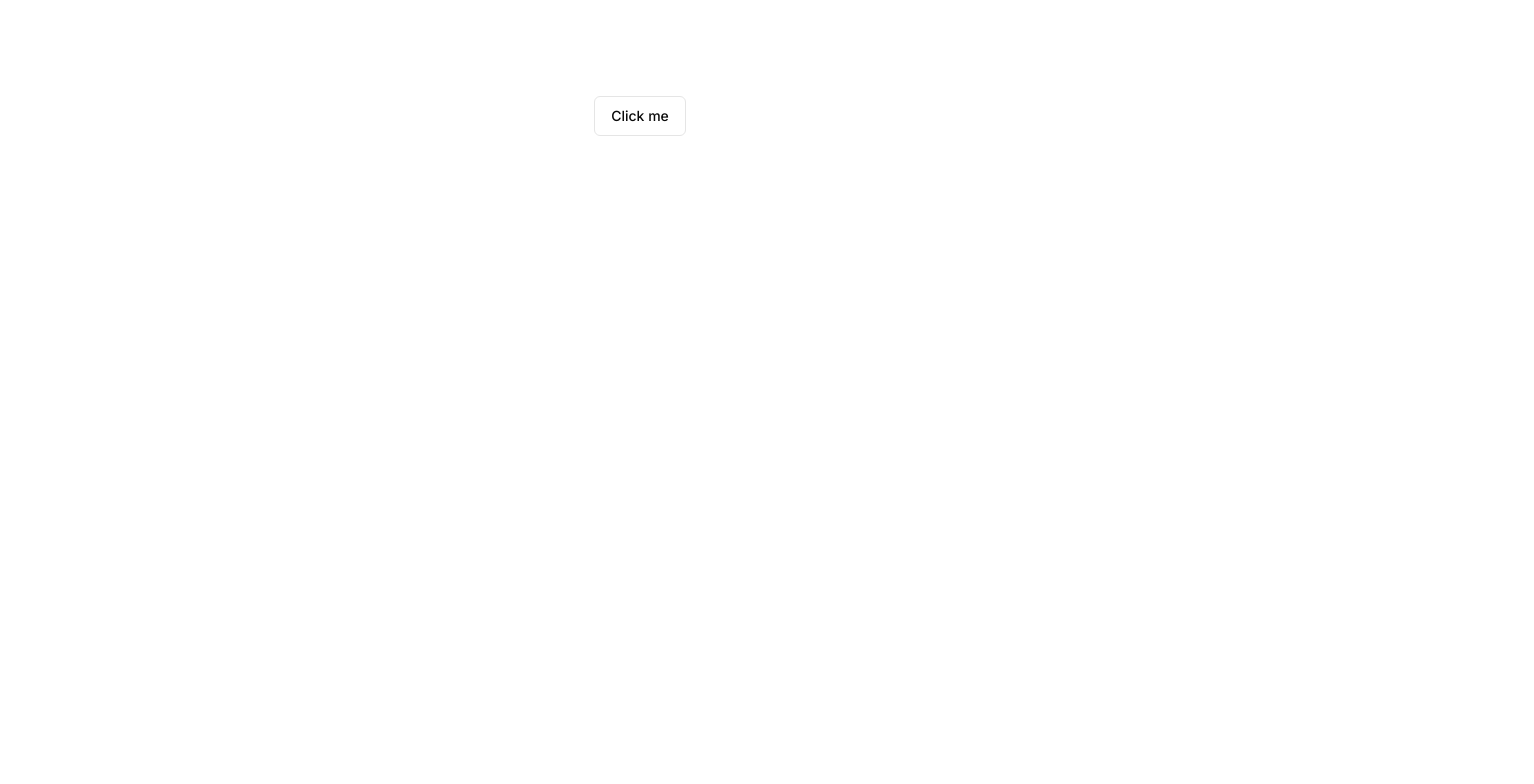
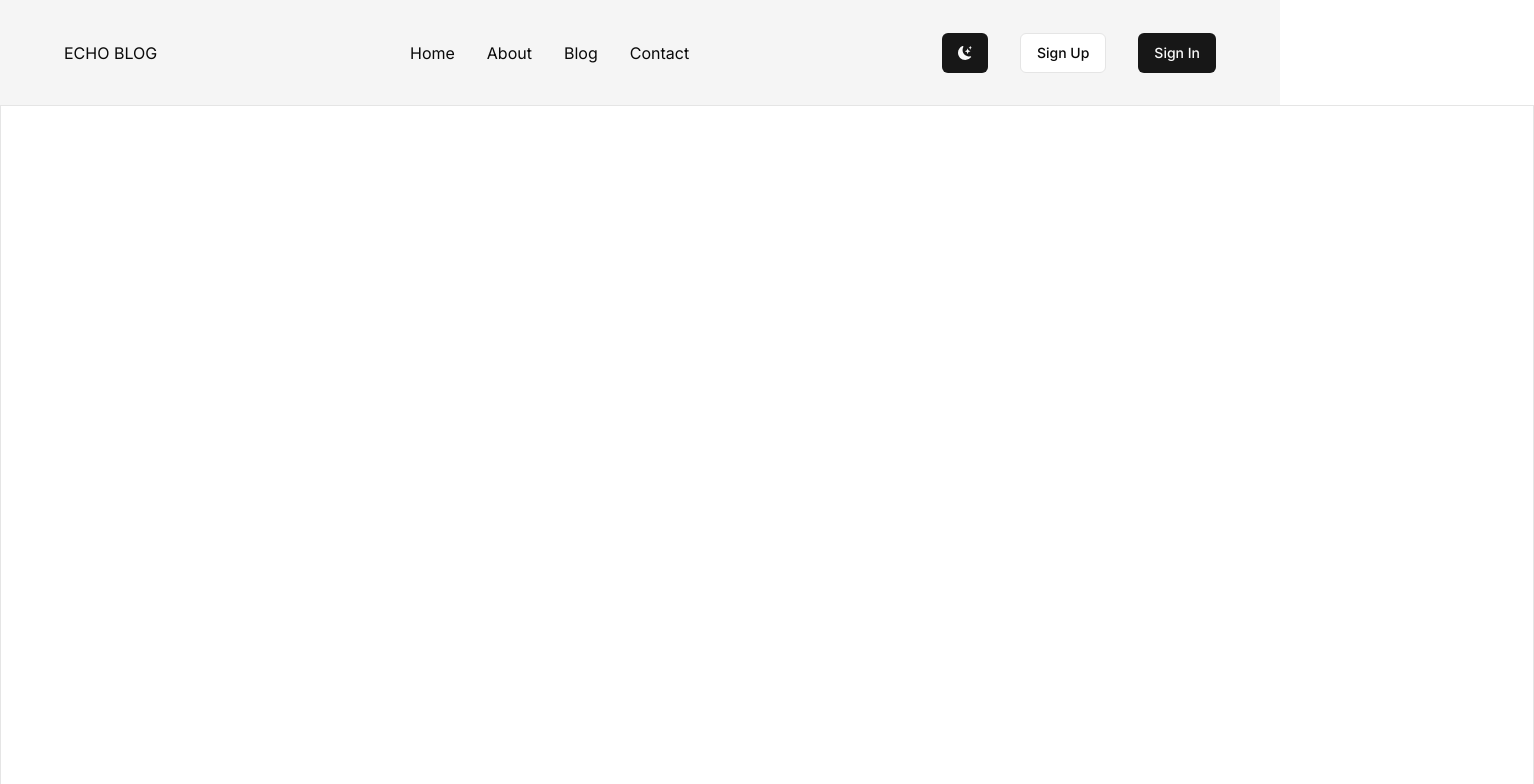
Before and after one commit to abdelhak-org/echo, a Next.js app: page / in a window 1280 px wide. Shown: the top 784 px of the page, 1534 px wide, since content can reach past the window. Built offline with nearby package versions, Linux system fonts and the light colour scheme.

Commit message:
add a basic navbar

```diff
--- a/package.json
+++ b/package.json
@@ -14,6 +14,7 @@
     "clsx": "^2.1.0",
     "lucide-react": "^0.359.0",
     "next": "14.1.3",
+    "next-themes": "^0.3.0",
     "react": "^18",
     "react-dom": "^18",
     "react-icons": "^5.0.1",
--- a/src/app/layout.tsx
+++ b/src/app/layout.tsx
@@ -1,7 +1,9 @@
+import { ThemeProvider } from "@/components/theme-provider"
+
 import type { Metadata } from "next";
 import { Inter } from "next/font/google";
 import "./globals.css";
-
+import Navbar from "@/components/navbar/Navbar";
 const inter = Inter({ subsets: ["latin"] });
 
 export const metadata: Metadata = {
@@ -16,7 +18,18 @@ export default function RootLayout({
 }>) {
   return (
     <html lang="en">
-      <body className={inter.className}>{children}</body>
+      <body className={inter.className}>
+      <ThemeProvider
+            attribute="class"
+            defaultTheme="system"
+            enableSystem
+            disableTransitionOnChange
+          >
+        <Navbar />
+        {children}
+
+        </ThemeProvider >
+        </body>
     </html>
   );
 }
--- a/src/app/page.tsx
+++ b/src/app/page.tsx
@@ -1,8 +1,8 @@
 import { Button } from "@/components/ui/button";
 export default function Home() {
   return (
-    <main className="flex min-h-screen flex-col items-center justify-between p-24">
-      <Button variant={'outline'}>Click me</Button>
+    <main className="flex w-[1534px] min-h-screen flex-col items-center justify-between p-24 border mx-auto border-neutral-200">
+
     </main>
   );
 }
--- /dev/null
+++ b/src/components/ModeToggle.tsx
@@ -0,0 +1,33 @@
+"use client"
+
+import React , {useState } from "react"
+import { useTheme } from "next-themes"
+import { FiSun } from "react-icons/fi";
+import { BsMoonStarsFill } from "react-icons/bs";
+
+
+import { Button } from "@/components/ui/button"
+export function ModeToggle() {
+  const {theme ,  setTheme } = useTheme()
+
+
+  if(theme === "dark" ){
+   return (
+    <Button onClick={() => setTheme("light")}>
+    <FiSun/>
+    </Button>
+   )
+  }
+  return (
+
+
+
+
+        <Button onClick={() => setTheme("dark")}>
+        <BsMoonStarsFill />
+
+        </Button>
+
+
+  )
+}
--- /dev/null
+++ b/src/components/navbar/Navbar.tsx
@@ -0,0 +1,29 @@
+import { Button } from "../ui/button"
+import { ModeToggle } from "../ModeToggle"
+
+const Navbar = () => {
+  return (
+    <nav className="w-screen h-[105px]  flex justify-between items-center px-16
+      dark:text-neutral-100 dark:bg-neutral-950
+       bg-neutral-100
+
+      ">
+      <h4>ECHO BLOG</h4>
+      <div>
+        <ul className="flex space-x-8">
+          <li>Home</li>
+          <li>About </li>
+          <li>Blog</li>
+          <li>Contact</li>
+        </ul>
+      </div>
+        <div className="flex space-x-8">
+            <ModeToggle />
+            <Button variant={"outline"}>Sign Up</Button>
+            <Button>Sign In</Button>
+        </div>
+    </nav>
+  )
+}
+
+export default Navbar
--- /dev/null
+++ b/src/components/theme-provider.tsx
@@ -0,0 +1,9 @@
+"use client"
+
+import * as React from "react"
+import { ThemeProvider as NextThemesProvider } from "next-themes"
+import { type ThemeProviderProps } from "next-themes/dist/types"
+
+export function ThemeProvider({ children, ...props }: ThemeProviderProps) {
+  return <NextThemesProvider {...props}>{children}</NextThemesProvider>
+}
```
Also changed, not shown: 1 other file (tests, documents, lock files or other folders).
